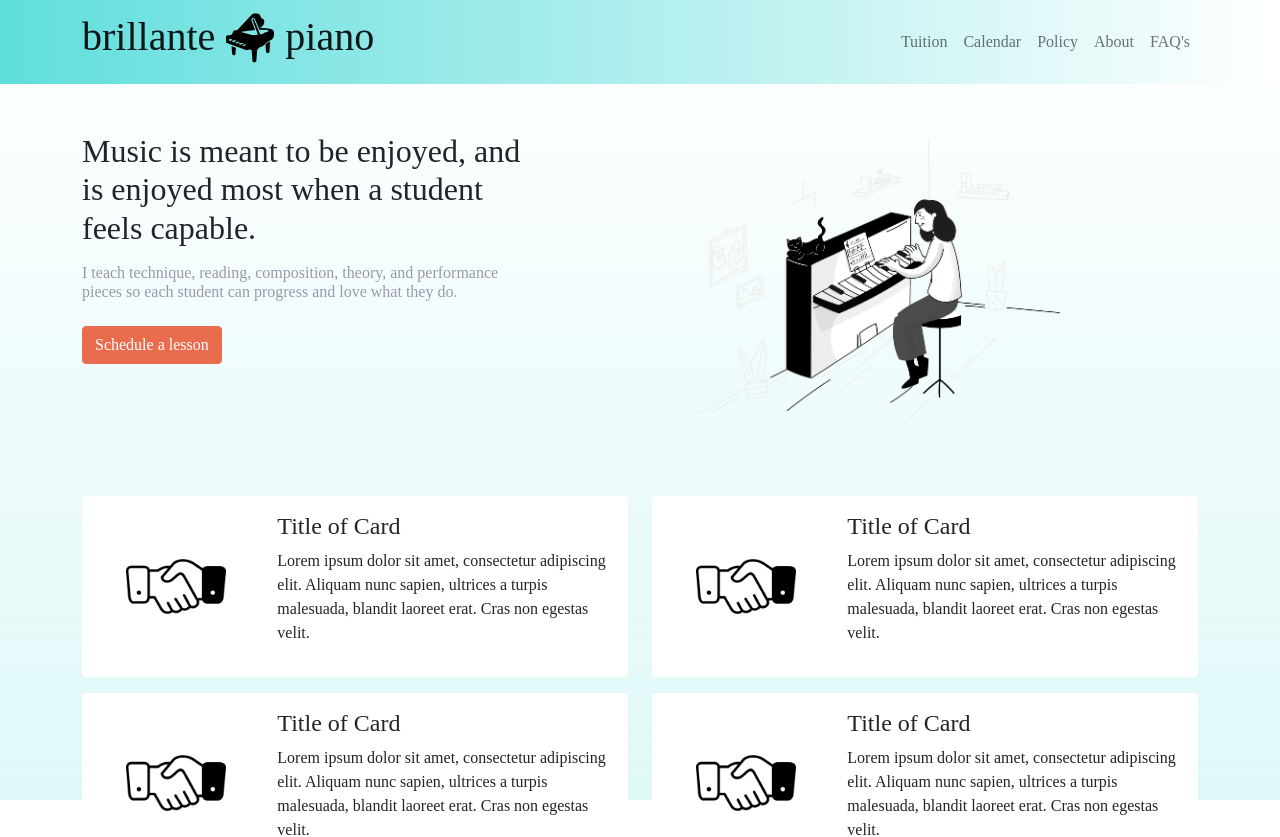
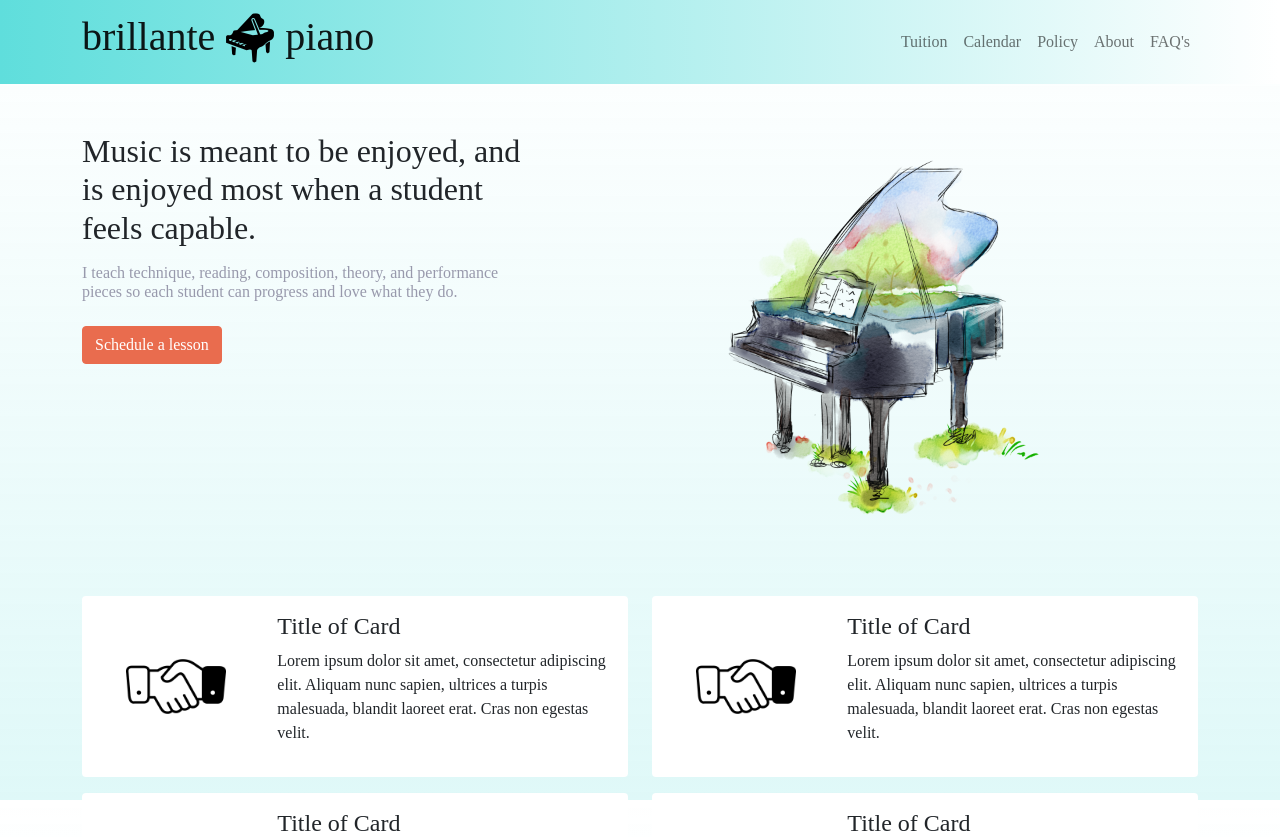
Before and after one commit to gllil/brillantePiano, a React (Create React App) app: page / in a window 1280 px wide. Shown: the top 837 px of the page. Built offline with nearby package versions, Linux system fonts and the light colour scheme; a web font is replaced by a local one.

Commit message:
added water color piano picture

```diff
--- a/src/index.css
+++ b/src/index.css
@@ -79,3 +79,7 @@ a:hover {
 .shortPageContainer {
   height: calc(100vh - 251px);
 }
+
+/* .colorfulPiano {
+  opacity: 0.7;
+} */
--- a/src/pages/Home.js
+++ b/src/pages/Home.js
@@ -1,6 +1,6 @@
 import { Container, Row, Col, Button, Card } from "react-bootstrap";
 import handShakeIcon from "../assets/icons/hand-shake.png";
-import pianoGirlImg from "../assets/images/pianoGirl.png";
+import waterColorPiano from "../assets/images/piano3.png";
 import Contact from "../components/Contact";
 
 const Home = () => {
@@ -19,12 +19,7 @@ const Home = () => {
           <Button className="mt-3">Schedule a lesson</Button>
         </Col>
         <Col className="text-center">
-          <img
-            src={pianoGirlImg}
-            width="400px"
-            className="colorfulPiano"
-            alt="girl on piano"
-          />
+          <img src={waterColorPiano} width="400px" alt="water colors piano" />
         </Col>
       </Row>
       <Row className="mt-5 justify-content-center">
```
Also changed, not shown: src/assets/images/piano3.png (added), src/assets/images/pianoGirl.png (deleted).
